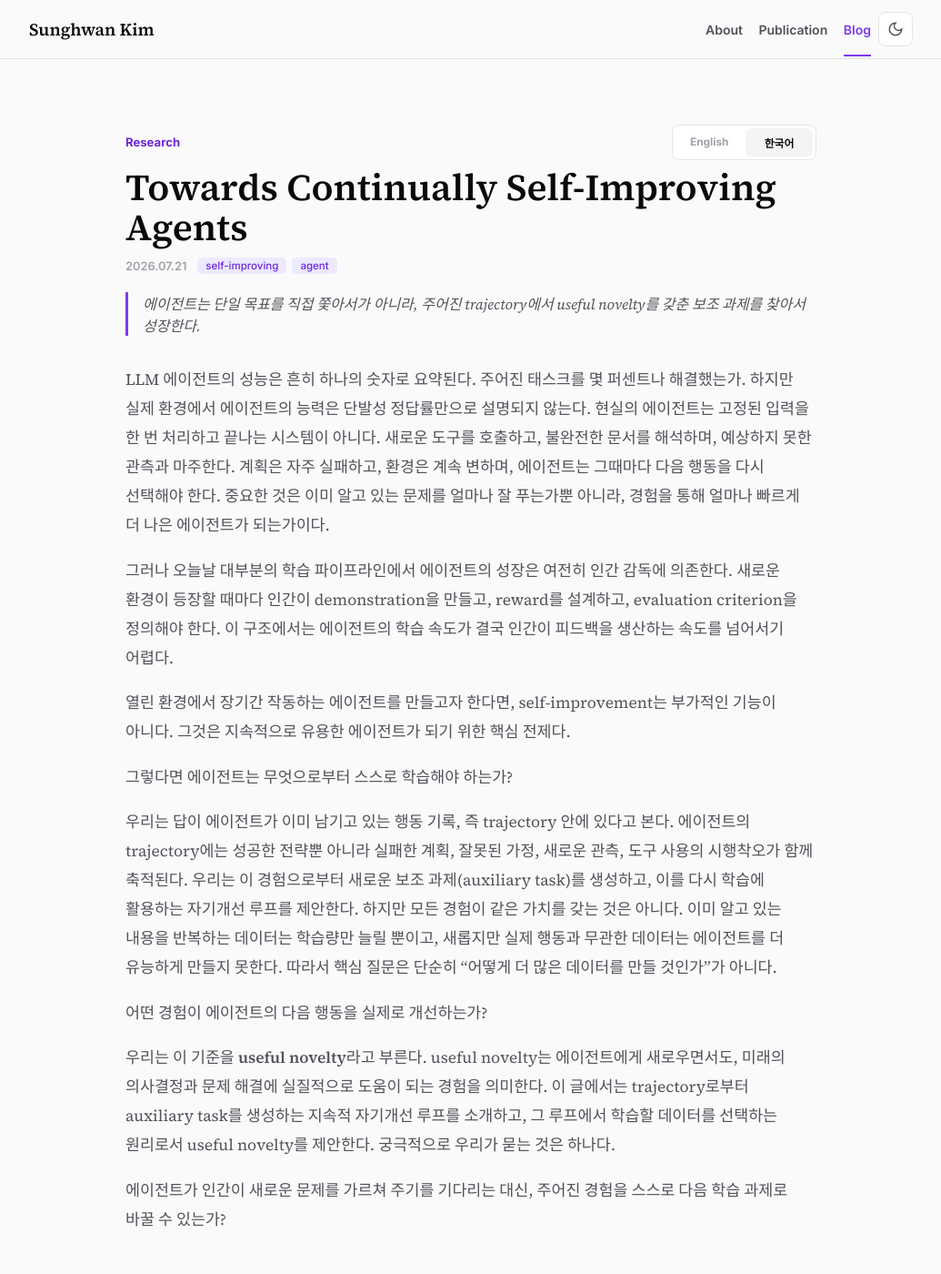
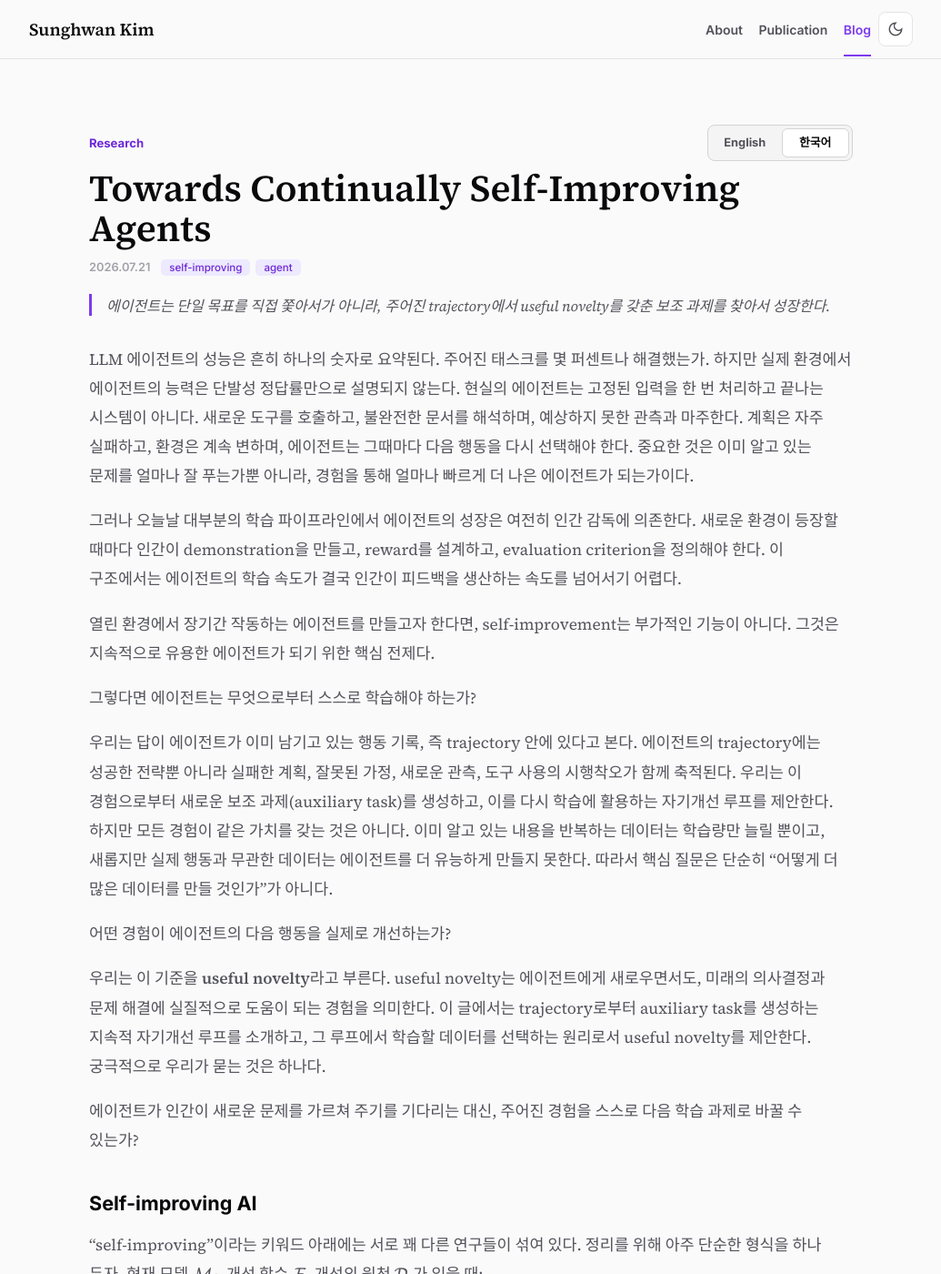
Before and after one commit to kimsh0507/kimsh0507.github.io, a Jekyll site: the page built from _posts/2026-07-21-self-improving.md, in a window 1280 px wide and 1400 px high. Shown: the whole window at 91% size, without its empty margins (122-1157 px from the left). Built offline with Jekyll 4.4.1, drawn with Linux system fonts in a browser that asks for light colours; some of the changed text lies outside the part shown.

Commit message:
add blog post

````diff
--- a/_posts/2026-07-21-self-improving.md
+++ b/_posts/2026-07-21-self-improving.md
@@ -83,10 +83,8 @@
 우리가 쓰는 프레임워크를 STAGE(**S**elf-improving via **T**rajectory-grounded **A**uxiliary tasks **GE**neration)라고 부른다. 학습이 여러 단계(stage)를 밟아 간다는 의미도 겸한다.
 
 구성은 두 역할로 나뉜다.
-
 - **Meta-Learner (Proposer)**: *무엇을 배울 것인가*를 결정한다.
 - **Learner (Solver)**: 만들어진 데이터로 학습한다.
-
 
 ```
 Require: Meta-Learner π_φ, Learner π_θ, Trajectory set T = {τ_1, ..., τ_Nt}
--- a/_sass/_blog.scss
+++ b/_sass/_blog.scss
@@ -83,7 +83,7 @@
 
 .post-container {
   width: calc(100% - 48px);
-  max-width: 760px;
+  max-width: 840px;
   margin: 0 auto;
 }
 
@@ -106,34 +106,44 @@
 }
 
 .post-language-switcher {
-  display: inline-flex;
+  display: inline-grid;
+  grid-template-columns: repeat(2, minmax(0, 1fr));
   flex-shrink: 0;
+  width: 10rem;
   gap: 0.2rem;
-  border: 1px solid var(--border);
+  border: 1px solid var(--border-strong);
   border-radius: 8px;
-  background: var(--bg-secondary);
+  background: var(--bg-tertiary);
   padding: 0.2rem;
 }
 
 .post-language-button {
-  min-width: 4.6rem;
-  border: 0;
+  display: inline-flex;
+  min-width: 0;
+  min-height: 2rem;
+  align-items: center;
+  justify-content: center;
+  border: 1px solid transparent;
   border-radius: 6px;
   background: transparent;
-  color: var(--text-muted);
+  color: var(--text-secondary);
   cursor: pointer;
   font-family: "Inter", system-ui, sans-serif;
-  font-size: 0.74rem;
+  font-size: 0.8rem;
   font-weight: 700;
+  line-height: 1;
   padding: 0.42rem 0.65rem;
+  white-space: nowrap;
 }
 
 .post-language-button:hover {
+  background: var(--bg-secondary);
   color: var(--text-primary);
 }
 
 .post-language-button.active {
-  background: var(--bg-tertiary);
+  border-color: var(--border-strong);
+  background: var(--bg-secondary);
   color: var(--text-primary);
 }
 
@@ -235,6 +245,8 @@
   display: block;
   width: 100%;
   overflow-x: auto;
+  border: 1px solid var(--border-strong);
+  border-radius: 6px;
   border-spacing: 0;
   margin: 1.5rem 0;
   color: var(--text-secondary);
@@ -246,26 +258,35 @@
 .post-content th,
 .post-content td {
   min-width: 8rem;
-  border-bottom: 1px solid var(--border);
+  border-right: 1px solid var(--border-strong);
+  border-bottom: 1px solid var(--border-strong);
   padding: 0.7rem 0.8rem;
   text-align: left;
   vertical-align: top;
 }
 
 .post-content th {
+  background: var(--bg-tertiary);
   color: var(--text-primary);
   font-weight: 700;
+}
+
+.post-content tbody tr:nth-child(even) {
+  background: var(--bg-secondary);
+}
+
+.post-content tbody tr:last-child td {
+  border-bottom: 0;
 }
 
 .post-content th:first-child,
 .post-content td:first-child {
   min-width: 6.5rem;
-  padding-left: 0;
 }
 
 .post-content th:last-child,
 .post-content td:last-child {
-  padding-right: 0;
+  border-right: 0;
 }
 
 .post-content img {
@@ -303,7 +324,6 @@
   }
 
   .post-language-button {
-    min-width: 4.25rem;
     padding-right: 0.5rem;
     padding-left: 0.5rem;
   }
--- a/_sass/_variables.scss
+++ b/_sass/_variables.scss
@@ -6,6 +6,7 @@
   --text-secondary: #a1a1aa;
   --text-muted: #52525b;
   --border: #27272a;
+  --border-strong: #3f3f46;
   --accent: #7c3aed;
   --accent-light: #a78bfa;
   --accent-bg: #1e1030;
@@ -26,6 +27,7 @@
   --text-secondary: #52525b;
   --text-muted: #a1a1aa;
   --border: #e4e4e7;
+  --border-strong: #d4d4d8;
   --accent: #7c3aed;
   --accent-light: #6d28d9;
   --accent-bg: #ede9fe;
````
Also changed, not shown: other parts of _posts/2026-07-21-self-improving.md (+1 -1 lines).
